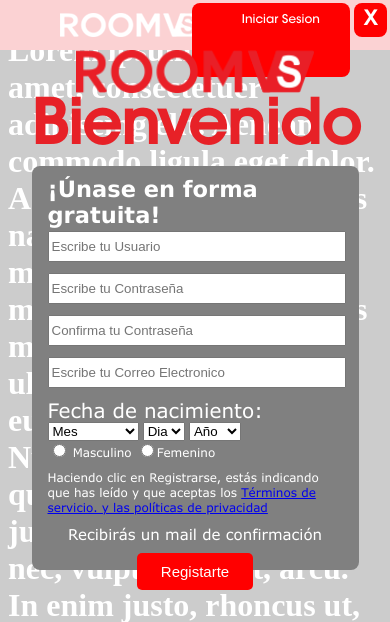
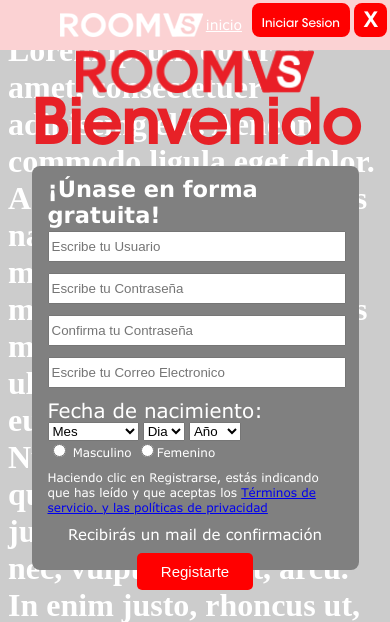
Before and after one commit to wilsonromero1/room2, a PHP site: page / in a window 390 px wide. Shown: the top 622 px of the page. Run offline with PHP 8.4, Linux system fonts and the light colour scheme.

Commit message:
line
line

```diff
--- a/css/responsive/r-style-index.css
+++ b/css/responsive/r-style-index.css
@@ -6,8 +6,12 @@
     }
     button.inisesion
     {
-    top: 3px;
-    padding: 10px 30px 50px 50px; /*espacio entre arriba y lado */
+        height: 34px;
+        line-height: 22px;/*espacio entre arriba y lado */
+    }
+    a.cerrar{
+        height: 20px;
+        line-height: 25px;
     }
     .contenido-modal
     {
```
